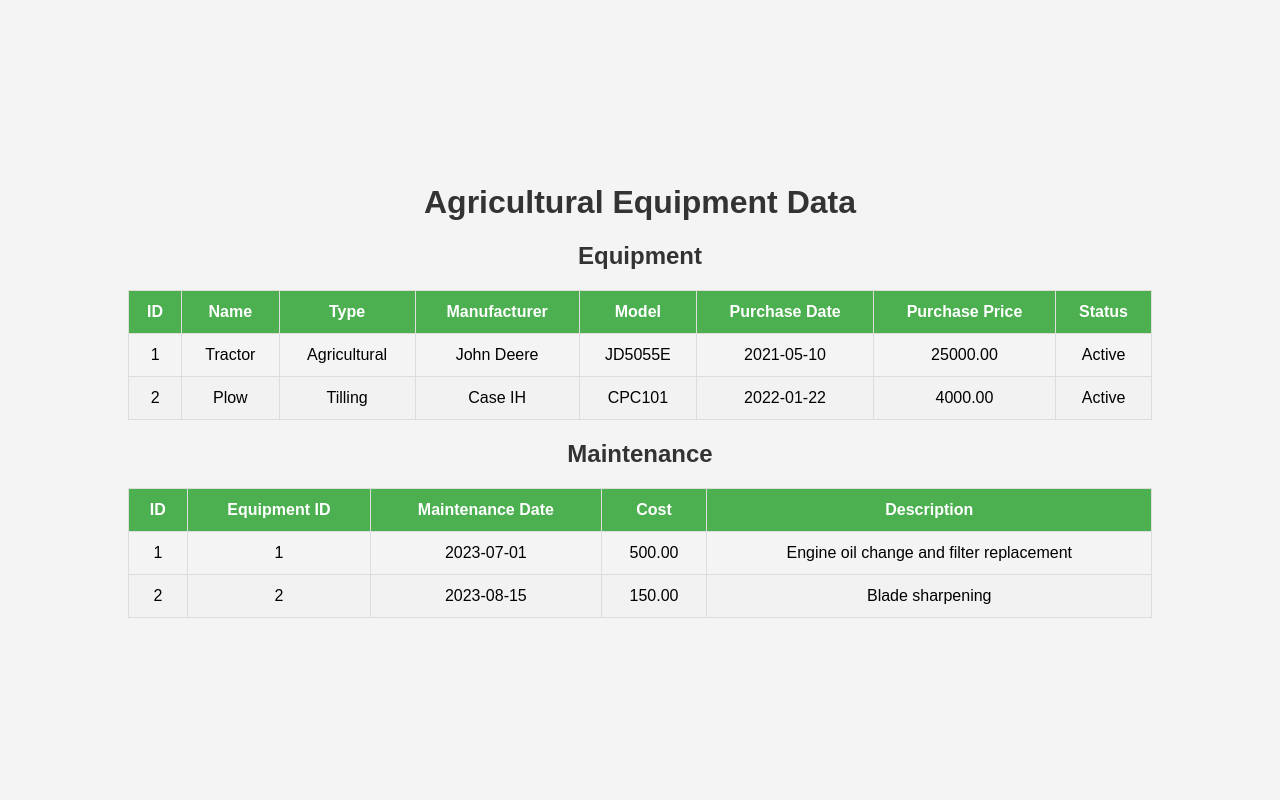
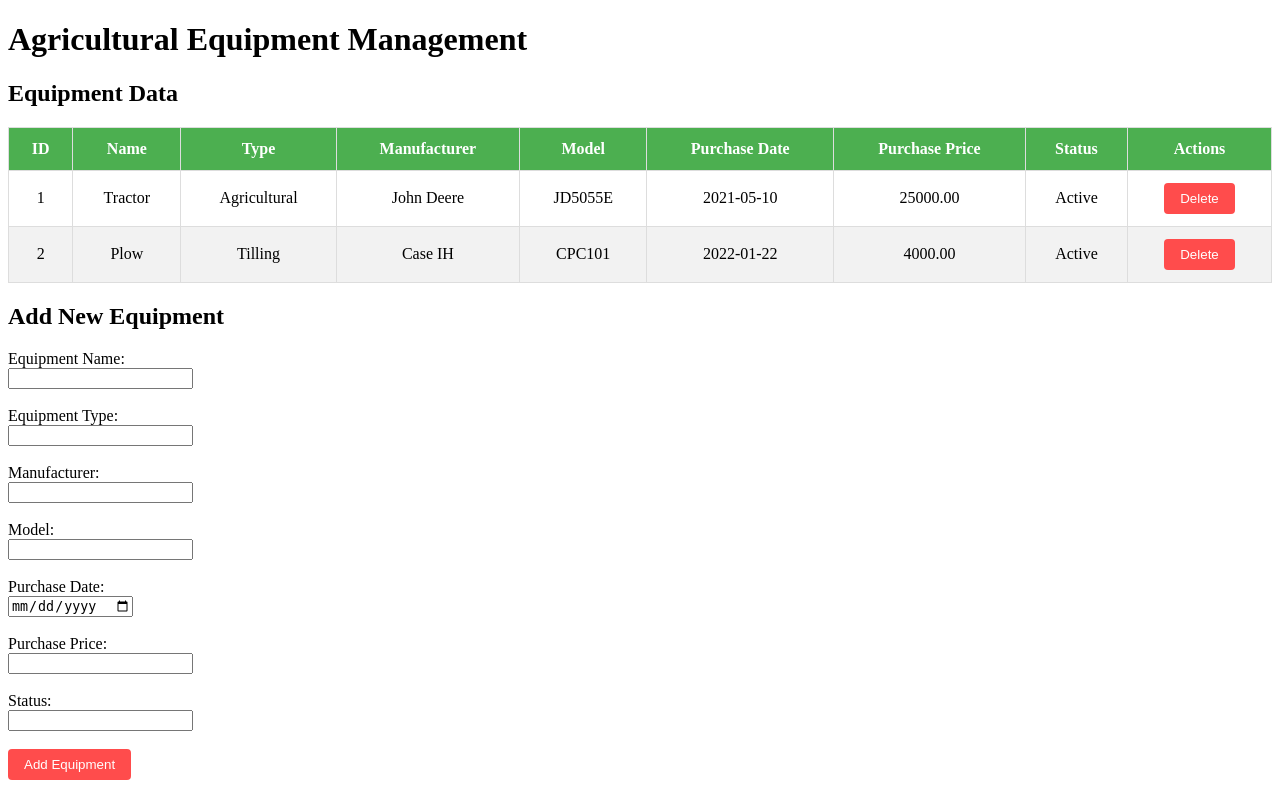
Before and after one commit to Shree-Pai/DBMS, a Flask app: page / in a window 1280 px wide. Run offline with Flask 3, Linux system fonts and the light colour scheme; data comes from the database, SQL or seed files in the repository.

Commit message:
added input feature

```diff
--- a/app.py
+++ b/app.py
@@ -1,4 +1,4 @@
-from flask import Flask, render_template, url_for
+from flask import Flask, render_template, request, redirect
 import mysql.connector
 
 app = Flask(__name__)
@@ -12,25 +12,57 @@ def get_db_connection():
         database="agricultureequipment"
     )
 
-# Home route
-@app.route('/')
+# Home route to display data and handle form submission
+@app.route('/', methods=['GET', 'POST'])
 def index():
     conn = get_db_connection()
     cursor = conn.cursor()
 
-    # Fetch data from 'equipment' table
+    # Handle form submission (POST request)
+    if request.method == 'POST':
+        name = request.form['name']
+        type = request.form['type']
+        manufacturer = request.form['manufacturer']
+        model = request.form['model']
+        purchase_date = request.form['purchase_date']
+        purchase_price = request.form['purchase_price']
+        status = request.form['status']
+
+        # Insert data into the 'equipment' table
+        sql = "INSERT INTO equipment (name, type, manufacturer, model, purchase_date, purchase_price, status) VALUES (%s, %s, %s, %s, %s, %s, %s)"
+        val = (name, type, manufacturer, model, purchase_date, purchase_price, status)
+        cursor.execute(sql, val)
+        conn.commit()
+
+        # After insertion, redirect back to the main page (to avoid re-submission on page refresh)
+        return redirect('/')
+
+    # Fetch data from the 'equipment' table (GET request)
     cursor.execute("SELECT * FROM equipment")
     equipment_data = cursor.fetchall()
-
-    # Fetch data from 'maintenance' table
-    cursor.execute("SELECT * FROM maintenance")
-    maintenance_data = cursor.fetchall()
 
     cursor.close()
     conn.close()
 
     # Pass the data to the template
-    return render_template('index.html', equipment=equipment_data, maintenance=maintenance_data)
+    return render_template('index.html', equipment=equipment_data)
+
+# Route to delete equipment
+@app.route('/delete/<int:id>', methods=['POST'])
+def delete_equipment(id):
+    conn = get_db_connection()
+    cursor = conn.cursor()
+
+    # Delete the record from the 'equipment' table where the id matches
+    sql = "DELETE FROM equipment WHERE id = %s"
+    cursor.execute(sql, (id,))
+    conn.commit()
+
+    cursor.close()
+    conn.close()
+
+    # After deletion, redirect back to the main page
+    return redirect('/')
 
 if __name__ == "__main__":
     app.run(debug=True)
--- a/static/styles.css
+++ b/static/styles.css
@@ -1,36 +1,13 @@
-body {
-    font-family: Arial, sans-serif;
-    background-color: #f4f4f4;
-    margin: 0;
-    padding: 0;
-    display: flex;
-    justify-content: center;
-    align-items: center;
-    height: 100vh;
-}
-
-.container {
-    width: 80%;
-    margin: 0 auto;
-}
-
-h1, h2 {
-    text-align: center;
-    color: #333;
-}
-
+/* Styles for the table */
 table {
     width: 100%;
     border-collapse: collapse;
     margin-bottom: 20px;
 }
 
-table, th, td {
-    border: 1px solid #ddd;
-}
-
 th, td {
     padding: 12px;
+    border: 1px solid #ddd;
     text-align: center;
 }
 
@@ -42,3 +19,17 @@ th {
 tr:nth-child(even) {
     background-color: #f2f2f2;
 }
+
+/* Styles for the Delete button */
+form input[type="submit"] {
+    background-color: #ff4c4c;
+    color: white;
+    padding: 8px 16px;
+    border: none;
+    border-radius: 4px;
+    cursor: pointer;
+}
+
+form input[type="submit"]:hover {
+    background-color: #ff0000;
+}
--- a/templates/index.html
+++ b/templates/index.html
@@ -3,15 +3,15 @@
 <head>
     <meta charset="UTF-8">
     <meta name="viewport" content="width=device-width, initial-scale=1.0">
-    <title>Agricultural Equipment</title>
+    <title>Agricultural Equipment Management</title>
     <link rel="stylesheet" href="{{ url_for('static', filename='styles.css') }}">
 </head>
 <body>
     <div class="container">
-        <h1>Agricultural Equipment Data</h1>
+        <h1>Agricultural Equipment Management</h1>
 
         <!-- Equipment Table -->
-        <h2>Equipment</h2>
+        <h2>Equipment Data</h2>
         <table id="equipmentTable">
             <thead>
                 <tr>
@@ -23,6 +23,7 @@
                     <th>Purchase Date</th>
                     <th>Purchase Price</th>
                     <th>Status</th>
+                    <th>Actions</th>
                 </tr>
             </thead>
             <tbody>
@@ -36,37 +37,43 @@
                     <td>{{ row[5] }}</td>
                     <td>{{ row[6] }}</td>
                     <td>{{ row[7] }}</td>
+                    <td>
+                        <!-- Delete Form -->
+                        <form action="/delete/{{ row[0] }}" method="POST" style="display:inline-block;">
+                            <input type="submit" value="Delete" onclick="return confirm('Are you sure you want to delete this equipment?');">
+                        </form>
+                    </td>
                 </tr>
                 {% endfor %}
             </tbody>
-
         </table>
 
-        <!-- Maintenance Table -->
-        <h2>Maintenance</h2>
-        <table id="maintenanceTable">
-            <thead>
-                <tr>
-                    <th>ID</th>
-                    <th>Equipment ID</th>
-                    <th>Maintenance Date</th>
-                    <th>Cost</th>
-                    <th>Description</th>
-                </tr>
-            </thead>
-            <tbody>
-                {% for row in maintenance %}
-                <tr>
-                    <td>{{ row[0] }}</td>
-                    <td>{{ row[1] }}</td>
-                    <td>{{ row[2] }}</td>
-                    <td>{{ row[3] }}</td>
-                    <td>{{ row[4] }}</td>
-                </tr>
-                {% endfor %}
-            </tbody>
+        <!-- Form to add new equipment -->
+        <h2>Add New Equipment</h2>
+        <form action="/" method="POST">
+            <label for="name">Equipment Name:</label><br>
+            <input type="text" id="name" name="name" required><br><br>
 
-        </table>
+            <label for="type">Equipment Type:</label><br>
+            <input type="text" id="type" name="type" required><br><br>
+
+            <label for="manufacturer">Manufacturer:</label><br>
+            <input type="text" id="manufacturer" name="manufacturer" required><br><br>
+
+            <label for="model">Model:</label><br>
+            <input type="text" id="model" name="model" required><br><br>
+
+            <label for="purchase_date">Purchase Date:</label><br>
+            <input type="date" id="purchase_date" name="purchase_date" required><br><br>
+
+            <label for="purchase_price">Purchase Price:</label><br>
+            <input type="number" step="0.01" id="purchase_price" name="purchase_price" required><br><br>
+
+            <label for="status">Status:</label><br>
+            <input type="text" id="status" name="status" required><br><br>
+
+            <input type="submit" value="Add Equipment">
+        </form>
     </div>
 </body>
 </html>
```
